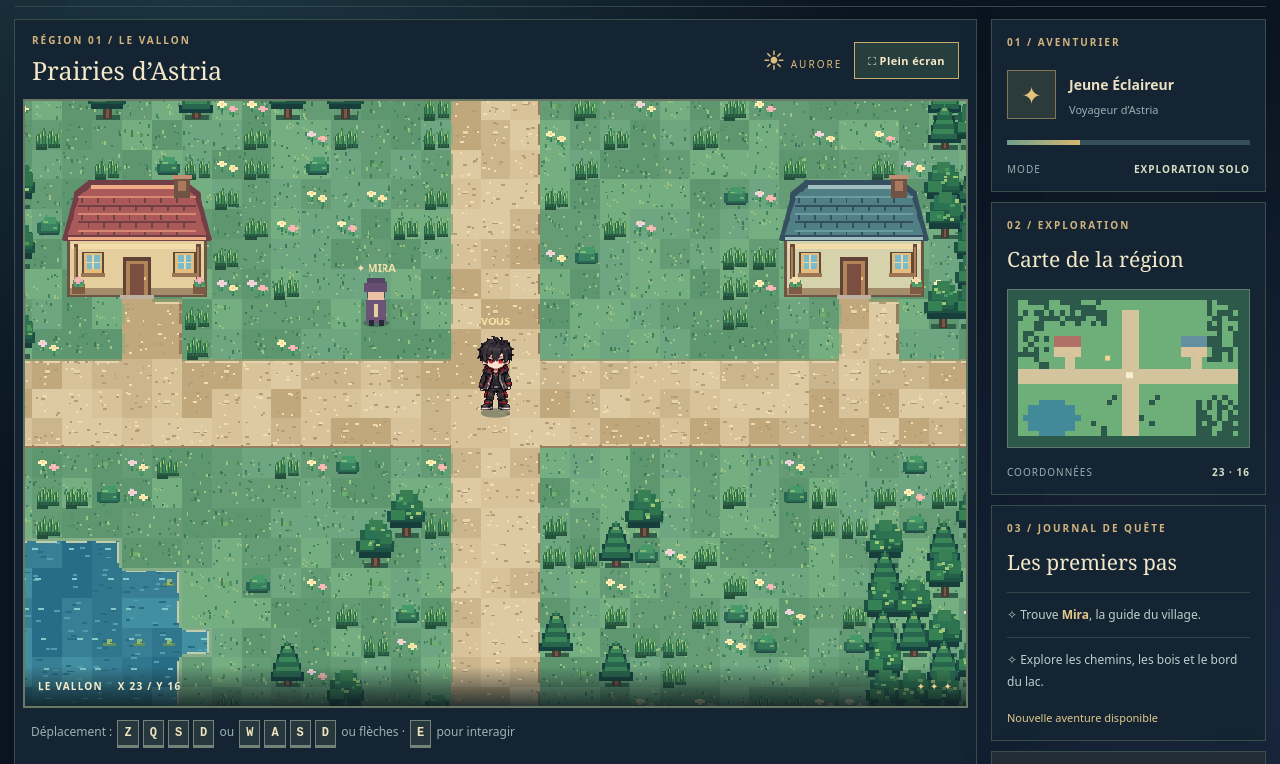
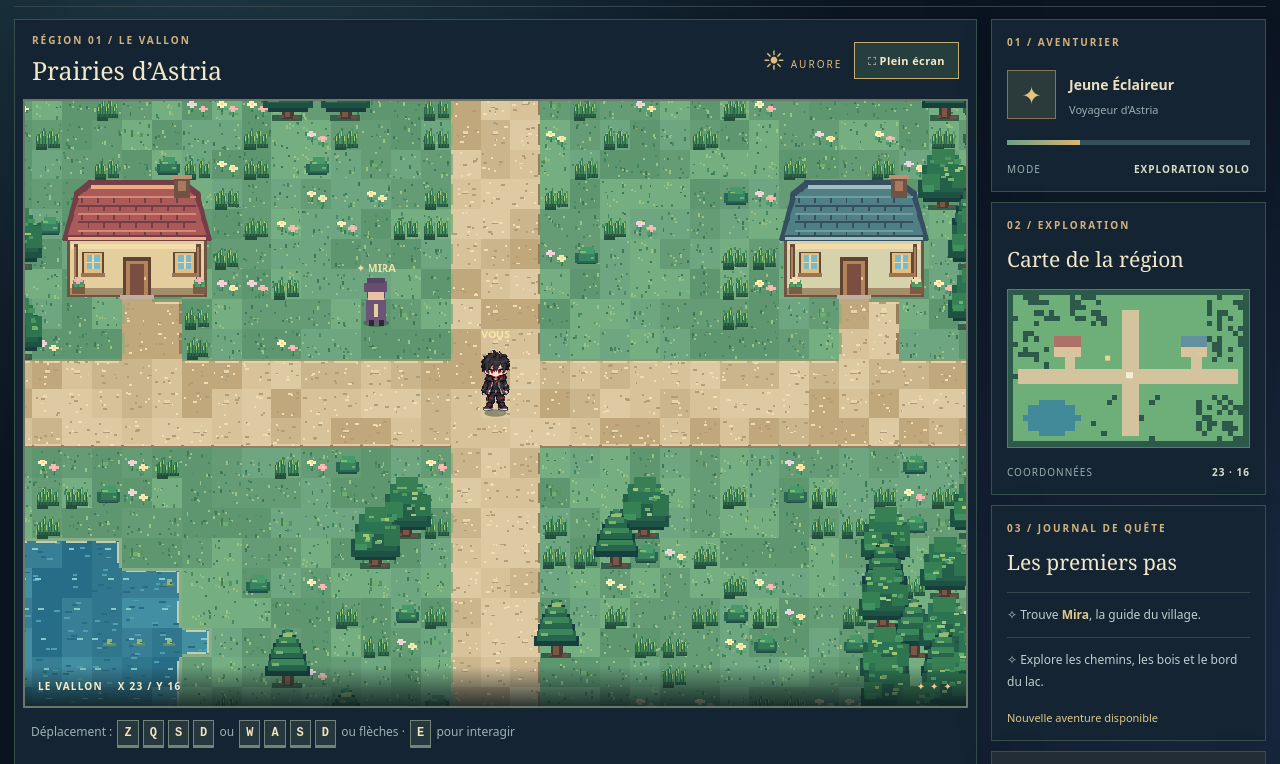
Before and after one commit to fen-min/eclats-astria, a website with bundled scripts: page docs/index.html in a window 1280 px wide. Shown: the part 67-831 px from the top of the page. Built offline with nearby package versions, Linux system fonts and the light colour scheme.

Commit message:
Éclaircir les forêts, agrandir les arbres et réduire la taille du héros

```diff
--- a/docs/game.js
+++ b/docs/game.js
@@ -61,9 +61,9 @@ function drawHero(px,py,dir,moving,now){
  const row=heroRows[dir] ?? 0;
  // L'ombre reste au sol pendant que le personnage respire ou marche.
  ctx.fillStyle='#1931296a';
- ctx.beginPath();ctx.ellipse(px,py,16*pose.shadowScale,5*pose.shadowScale,0,0,Math.PI*2);ctx.fill();
+ ctx.beginPath();ctx.ellipse(px,py,12*pose.shadowScale,4*pose.shadowScale,0,0,Math.PI*2);ctx.fill();
  if(!heroWalkReady){
-   ctx.save();ctx.translate(px,py);ctx.scale(pose.scaleX,pose.scaleY);
+   ctx.save();ctx.translate(px,py);ctx.scale(pose.scaleX*0.8,pose.scaleY*0.8);
    drawHeroFallback(pose.swayX,pose.bobY,dir,moving,now);
    ctx.restore();
    return;
@@ -76,7 +76,7 @@ function drawHero(px,py,dir,moving,now){
  // Respiration autour des pieds : la position au sol ne bouge pas.
  ctx.drawImage(heroWalkAtlas,pose.frame*HERO_FRAME_WIDTH,row*HERO_FRAME_HEIGHT,
    HERO_FRAME_WIDTH,HERO_FRAME_HEIGHT,
-   Math.round(-27+pose.swayX),Math.round(-84+pose.bobY),54,84);
+   Math.round(-22+pose.swayX),Math.round(-68+pose.bobY),44,68);
  ctx.restore();
 }
 function drawMira(px,py,now){
@@ -161,7 +161,7 @@ function animate(now){
  const miraX=(MIRA.x+.5)*TILE-cx,miraY=(MIRA.y+.8)*TILE-cy;
  if(heroY>miraY){drawMira(miraX,miraY,now);drawHero(heroX,heroY,player.dir,walking,now);}
  else{drawHero(heroX,heroY,player.dir,walking,now);drawMira(miraX,miraY,now);}
- ctx.fillStyle='#f7e5a7';ctx.font='bold 11px system-ui';ctx.textAlign='center';ctx.fillText('VOUS',heroX,heroY-94);
+ ctx.fillStyle='#f7e5a7';ctx.font='bold 11px system-ui';ctx.textAlign='center';ctx.fillText('VOUS',heroX,heroY-80);
  position.textContent='X '+player.x+' / Y '+player.y;miniPos.textContent=player.x+' · '+player.y;
  hint.hidden=!near(player,MIRA,2);
  if((now|0)%8===0)drawMinimap();
--- a/docs/index.html
+++ b/docs/index.html
@@ -13,7 +13,7 @@
 <div class="app">
   <header class="header">
     <div class="logo"><span class="star">✦</span><div><div class="brand">ÉCLATS <span>D’ASTRIA</span></div><small>CHAPITRE 00 · LE PREMIER VOYAGE</small></div></div>
-    <div class="status"><span class="version">ALPHA 0.1.7</span><span class="tag"><b class="dot"></b> AVENTURE SOLO</span></div>
+    <div class="status"><span class="version">ALPHA 0.1.8</span><span class="tag"><b class="dot"></b> AVENTURE SOLO</span></div>
   </header>
   <main class="columns">
     <section class="frame">
--- a/docs/terrain.js
+++ b/docs/terrain.js
@@ -1,4 +1,4 @@
-// Décors originaux d'Éclats d'Astria : pixel art 32 px, sprites compacts version 0.1.7.
+// Décors originaux d'Éclats d'Astria : pixel art 32 px, arbres plus grands et clairsemés version 0.1.8.
 const TILE_SIZE=32;
 const C={
   grass:['#659c76','#6da680','#75ae81','#5e966f'],
@@ -118,33 +118,35 @@ function grasses(g,x,y,type,noise){
  }
 }
 function tree(g,x,y,noise){
- const px=x*32,py=y*32;
- const sway=choose(noise,x,y,61,3)-1;
- const cx=px+16+sway;
- // Petits arbres dessinés sur une empreinte ~38 x 50 px.
- box(g,cx-12,py+27,26,5,'#315f4a');
- box(g,cx-4,py+12,9,19,'#463c36');
- box(g,cx-1,py+14,3,16,'#795744');
+ const px=x*32,py=y*32,cx=px+16+choose(noise,x,y,61,3)-1;
+ // Houppiers environ 30% plus volumineux, racines ancrées dans la case.
+ box(g,cx-16,py+27,32,6,'#315f4a');
+ box(g,cx-6,py+5,13,26,'#463c36');
+ box(g,cx-3,py+8,6,21,'#795744');
+ box(g,cx-9,py+27,5,3,'#665044');box(g,cx+6,py+28,7,3,'#695044');
  if(noise(x,y,66)<.22){
-  // Sapin compact : des étages coniques et non une immense canopée.
-  for(const [yy,half] of [[-18,7],[-10,11],[0,15],[10,18]]){
-   box(g,cx-half,py+yy+6,half*2,9,'#163f3f');
-   box(g,cx-half+3,py+yy+2,half*2-6,9,'#28654d');
-   box(g,cx-half+6,py+yy,half*2-12,5,'#3b8658');
+  for(const [yy,half] of [[-31,9],[-22,15],[-11,20],[2,24]]){
+   box(g,cx-half,py+yy+7,half*2,11,'#163f3f');
+   box(g,cx-half+3,py+yy+2,half*2-6,10,'#28654d');
+   box(g,cx-half+6,py+yy,half*2-12,6,'#3b8658');
+   box(g,cx-half+8,py+yy+4,7,3,'#7dae6c');
   }
-  box(g,cx-3,py-12,6,3,'#7dae6c');
+  box(g,cx-5,py-26,10,4,'#94bb78');
  }else{
-  box(g,cx-17,py+8,34,13,'#183e3c');
-  box(g,cx-20,py+3,40,12,'#1c5144');
-  box(g,cx-16,py-8,33,19,'#245f49');
-  box(g,cx-11,py-15,24,16,'#2b7352');
-  box(g,cx-6,py-19,14,12,'#397f54');
-  box(g,cx-16,py+2,15,11,'#368154');
-  box(g,cx+5,py-7,13,14,'#2e744e');
-  for(let i=0;i<7;i++){
-   const ox=(noise(x+i*13,y,113+i)*26|0)-13;
-   const oy=(noise(x,y+i*17,132+i)*22|0)-12;
-   box(g,cx+ox,py+oy,4+(i%2),3,i%3===0?'#a0c776':i%3===1?'#6fb16d':'#4a985f');
+  box(g,cx-21,py+8,43,16,'#183e3c');
+  box(g,cx-26,py+1,53,19,'#1c5144');
+  box(g,cx-22,py-15,45,29,'#245f49');
+  box(g,cx-17,py-26,35,22,'#2b7352');
+  box(g,cx-11,py-33,24,16,'#397f54');
+  box(g,cx-22,py-6,19,17,'#368154');
+  box(g,cx+10,py-14,17,23,'#2e744e');
+  box(g,cx-21,py+6,12,7,'#3f9260');
+  box(g,cx+12,py-22,8,5,'#46925c');
+  for(let i=0;i<11;i++){
+   const ox=(noise(x+i*13,y,113+i)*36|0)-18;
+   const oy=(noise(x,y+i*17,132+i)*31|0)-24;
+   box(g,cx+ox,py+oy,5+(i%2),3,
+    i%3===0?'#a0c776':i%3===1?'#6fb16d':'#4a985f');
   }
  }
 }
--- a/docs/world.js
+++ b/docs/world.js
@@ -26,10 +26,11 @@ export function tileAt(x,y) {
   if((y>=15&&y<=17&&x>=2&&x<=43)||(x>=22&&x<=24&&y>=4&&y<=27)||
      (x>=11&&x<=12&&y>=12&&y<=17)||(x>=35&&x<=36&&y>=12&&y<=17)) return 'path';
   if(x>=17&&x<=29&&y>=11&&y<=19) return noise(x,y,5)<.1?'flower':'grass';
-  if(x<2||y<2||x>=WIDTH-2||y>=HEIGHT-2) return 'tree';
+  // Le bord conserve un rempart infranchissable d'une seule case.
+  if(x<1||y<1||x>=WIDTH-1||y>=HEIGHT-1) return 'tree';
   const forest=(x<8&&y<17)||(x>37&&y<14)||(x>35&&y>20)||(x<19&&y<7);
-  if(forest&&noise(x,y,31)<.54) return 'tree';
-  if(noise(x,y,34)<.055&&y>19&&x>15) return 'tree';
+  if(forest&&noise(x,y,31)<.30) return 'tree';
+  if(noise(x,y,34)<.035&&y>19&&x>15) return 'tree';
   if(noise(x,y,2)<.14) return 'flower';
   if(noise(x,y,3)<.20) return 'tallgrass';
   return 'grass';
--- a/package.json
+++ b/package.json
@@ -1,7 +1,7 @@
 {
   "name": "eclats-astria",
   "private": true,
-  "version": "0.1.7",
+  "version": "0.1.8",
   "type": "module",
   "description": "RPG 2D solo en pixel art, jouable dans le navigateur",
   "scripts": {
```
Also changed, not shown: site/game.js (+4 -4 lines), site/index.html (+1 -1 lines), site/terrain.js (+27 -25 lines), site/world.js (+4 -3 lines), tests/compact-sprites.test.mjs (+1 -1 lines), tests/forest-density.test.mjs (added, +26 -0 lines), tests/world.test.mjs (+1 -1 lines).
